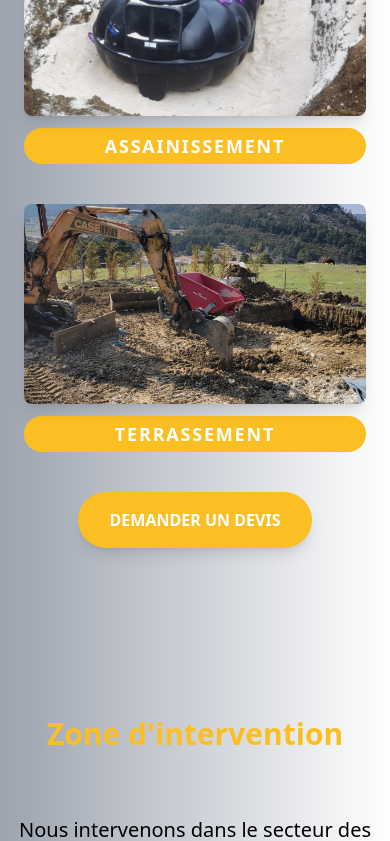
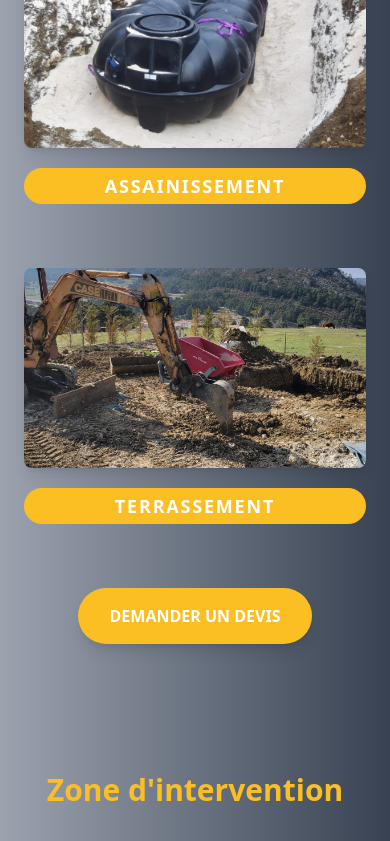
Before and after one commit to biboustre/template-vitrine-nextjs, a Next.js app: page / in a window 390 px wide. Shown: the part 2040-2881 px from the top of the page. Built offline with nearby package versions, Linux system fonts and the light colour scheme.

Commit message:
MAJ debug 2

```diff
--- a/app/components/pages/home/HeroImages.tsx
+++ b/app/components/pages/home/HeroImages.tsx
@@ -27,7 +27,7 @@ const images = [
 
 export default function HeroImages() {
   return (
-    <section className="flex flex-col md:flex-row gap-10 px-2 md:px-0">
+    <section className="flex flex-col md:flex-row gap-32 md:gap-10 px-2 md:px-0">
       {images.map((img, idx) => (
         <AnimatedAppear
           key={img.src}
@@ -43,7 +43,6 @@ export default function HeroImages() {
               className="w-full h-[200px] object-cover rounded-lg shadow-lg"
               priority
             />
-          </figure>
             <figcaption>
               <Link
                 href={img.href}
@@ -52,6 +51,7 @@ export default function HeroImages() {
                 {img.text}
               </Link>
             </figcaption>
+          </figure>
         </AnimatedAppear>
       ))}
     </section>
--- a/app/components/pages/home/HeroSection.tsx
+++ b/app/components/pages/home/HeroSection.tsx
@@ -42,7 +42,7 @@ export default function HeroSection() {
       >
         <HeroImages />
       </motion.section>
-      <Button href="/contact" className="my-10 ">
+      <Button href="/contact" className="mt-32 md:my-10 ">
         Demander un devis
       </Button>
     </section>
--- a/app/layout.tsx
+++ b/app/layout.tsx
@@ -87,7 +87,7 @@ export default function RootLayout({
 }: Readonly<{
   children: React.ReactNode;
 }>) {
-  const bgGradient = "bg-gradient-to-r from-gray-400 dark:to-gray-700";
+  const bgGradient = "bg-gradient-to-r from-gray-400 to-gray-700";
   return (
     <html lang="fr">
       <head>
```
